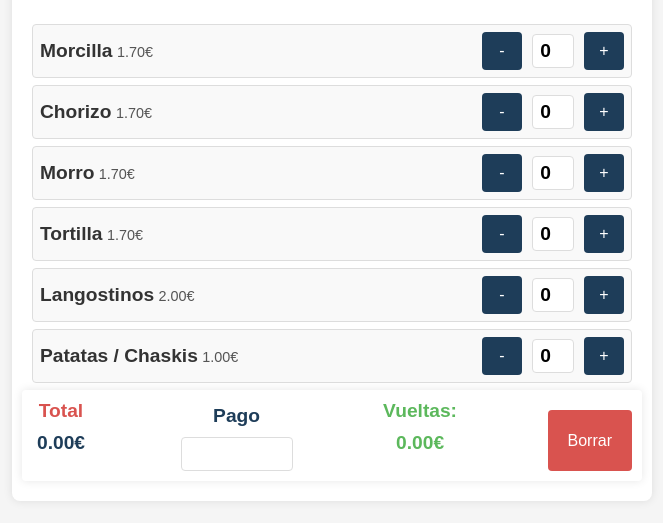
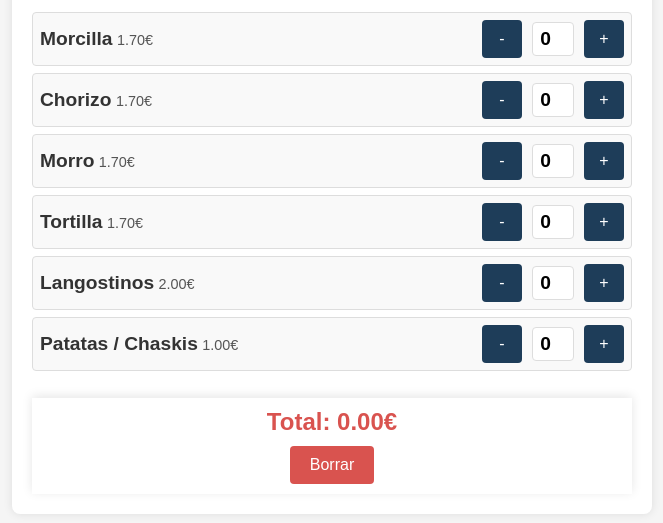
Before and after one commit to israel-ramos-serna/israel-ramos-serna.github.io, a plain HTML site: page index.html in a window 1280 px wide. Shown: the part 215-738 px from the top of the page, without its empty margins (308-971 px from the left). Drawn offline with Linux system fonts and the light colour scheme.

Commit message:
Add files via upload

```diff
--- a/index.html
+++ b/index.html
@@ -3,7 +3,7 @@
 <head>
     <meta charset="UTF-8">
     <meta name="viewport" content="width=device-width, initial-scale=1.0">
-    <title>Parral 2024</title>
+    <title>Peña El Crucero - Parral 2024</title>
     <link rel="stylesheet" href="styles.css">
     <link rel="shortcut icon" type="image/x-icon" href="logo2.png" />
 </head>
@@ -24,23 +24,10 @@
         <div id="bebida" class="tab-content" style="display: none;">
             <!-- Productos de bebida -->
         </div>
-        <div class="payment-section">
-            <div class="payment-info">
-                <div class="payment-label total-amount"  >Total</div>
-                <div class="payment-amount total-amount" id="total-amount">0.00€</div>
-            </div>
-            <div class="payment-info">
-                <div class="payment-label payment-amount" >Pago</div>
-                <input type="text" class="payment-input payment-amount" id="payment-input" oninput="calculateChange()" pattern="[0-9]*">
-            </div>
-            <div class="payment-info">
-                <div class="payment-label change-amount" >Vueltas:</div>
-                <div class="payment-amount change-amount" id="change-amount">0.00€</div>
-            </div>
+        <div class="total">
+            <h2>Total: <span id="total-amount">0.00€</span></h2>
             <button id="reset-button" onclick="resetQuantities()">Borrar</button>
         </div>
-
-
     </div>
     <script src="script.js"></script>
 </body>
--- a/script.js
+++ b/script.js
@@ -77,13 +77,6 @@ document.addEventListener('DOMContentLoaded', () => {
             });
         });
         document.getElementById('total-amount').textContent = total.toFixed(2) + '€';
-        const totalAmountBottom = document.getElementById('total-amount');
-        if (totalAmountBottom) {
-            totalAmountBottom.textContent = total.toFixed(2) + '€';
-        }
-        if(document.getElementById('payment-input').value != ""){
-            calculateChange();
-        }
     }
 
     window.resetQuantities = function() {
@@ -93,23 +86,8 @@ document.addEventListener('DOMContentLoaded', () => {
             });
         });
         renderProducts(document.querySelector('.tab-content:not([style*="display: none"])').id);
-        document.getElementById('payment-input').value="";
         updateTotal();
-        calculateChange();
     }
-
-    window.calculateChange = function() {
-        const totalAmountElement = document.getElementById('total-amount');
-        const totalAmount = totalAmountElement ? parseFloat(totalAmountElement.textContent.replace('€', '')) : 0;
-        const paymentInput = document.getElementById('payment-input').value.replace(',', '.');
-        const paymentAmount = parseFloat(paymentInput) || 0;
-        const change = paymentAmount - totalAmount;
-        document.getElementById('change-amount').textContent = change.toFixed(2) + '€';
-    }
-
-    document.getElementById('payment-input').addEventListener('input', function() {
-        this.value = this.value.replace(/[^0-9.,]/g, '');
-    });
 
     openTab('comida');
 });
--- a/styles.css
+++ b/styles.css
@@ -27,12 +27,13 @@ body {
     justify-content: space-evenly;
     margin-bottom: 20px;
     width: 100%;
+
 }
 
 .branding .logo {
-    width: 50px;
+    width: 50px; /* Adjust the width as needed */
     height: auto;
-    margin: 0 15px;
+    margin: 0 15px; /* Adjust the spacing as needed */
 }
 
 .branding h2 {
@@ -103,6 +104,7 @@ body {
     font-size: 1.2em;
     color: #333;
     font-weight: bold;
+
 }
 
 .product-price {
@@ -182,51 +184,3 @@ body {
 #reset-button:hover {
     background: #b52b27;
 }
-
-.payment-section {
-    display: flex;
-    justify-content: space-between;
-    width: 100%;
-    margin-top: 0px;
-    padding: 10px;
-    /* background: #f5f5f5; */
-    border-radius: 4px;
-    box-shadow: 0 0 10px rgba(0, 0, 0, 0.1);
-}
-
-.payment-info {
-    display: flex;
-    flex-direction: column;
-    align-items: center;
-    font-weight: bold;
-}
-
-.payment-label {
-    font-size: 1.2em;
-    margin-bottom: 5px;
-    font-weight: bold;
-}
-
-.payment-amount, .payment-input {
-    font-size: 1.2em;
-    padding: 5px;
-    text-align: center;
-}
-
-.payment-input {
-    width: 100px;
-    border: 1px solid #ddd;
-    border-radius: 4px;
-}
-
-.total-amount {
-    color: #d9534f;
-}
-
-.payment-amount {
-    color: #1e3d59;
-}
-
-.change-amount {
-    color: #5cb85c;
-}
```
